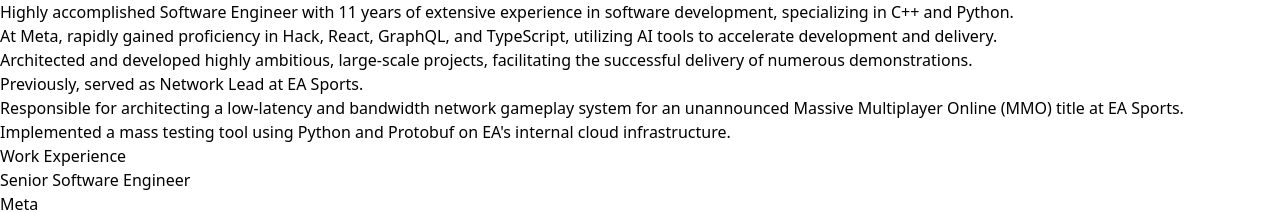
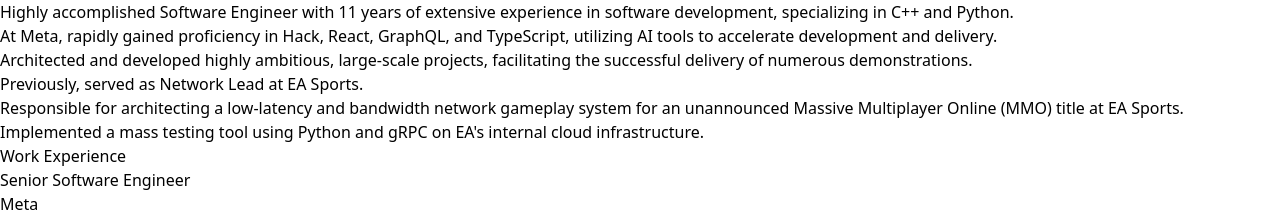
Before and after one commit to himanshu-neo92/CV-ReactApp, a React (Vite) app: page / in a window 1280 px wide. Shown: the part 1660-1872 px from the top of the page. Built offline with nearby package versions, Linux system fonts and the light colour scheme.

Commit message:
Update App.tsx

```diff
--- a/src/app/App.tsx
+++ b/src/app/App.tsx
@@ -58,7 +58,7 @@
 
                 <li>Previously, served as Network Lead at EA Sports.</li>
                 <li>Responsible for architecting a low-latency and bandwidth network gameplay system for an unannounced Massive Multiplayer Online (MMO) title at EA Sports.</li>
-                <li>Implemented a mass testing tool using Python and Protobuf on EA's internal cloud infrastructure.</li>
+                <li>Implemented a mass testing tool using Python and gRPC on EA's internal cloud infrastructure.</li>
               </ul>
             </section>
 
```
